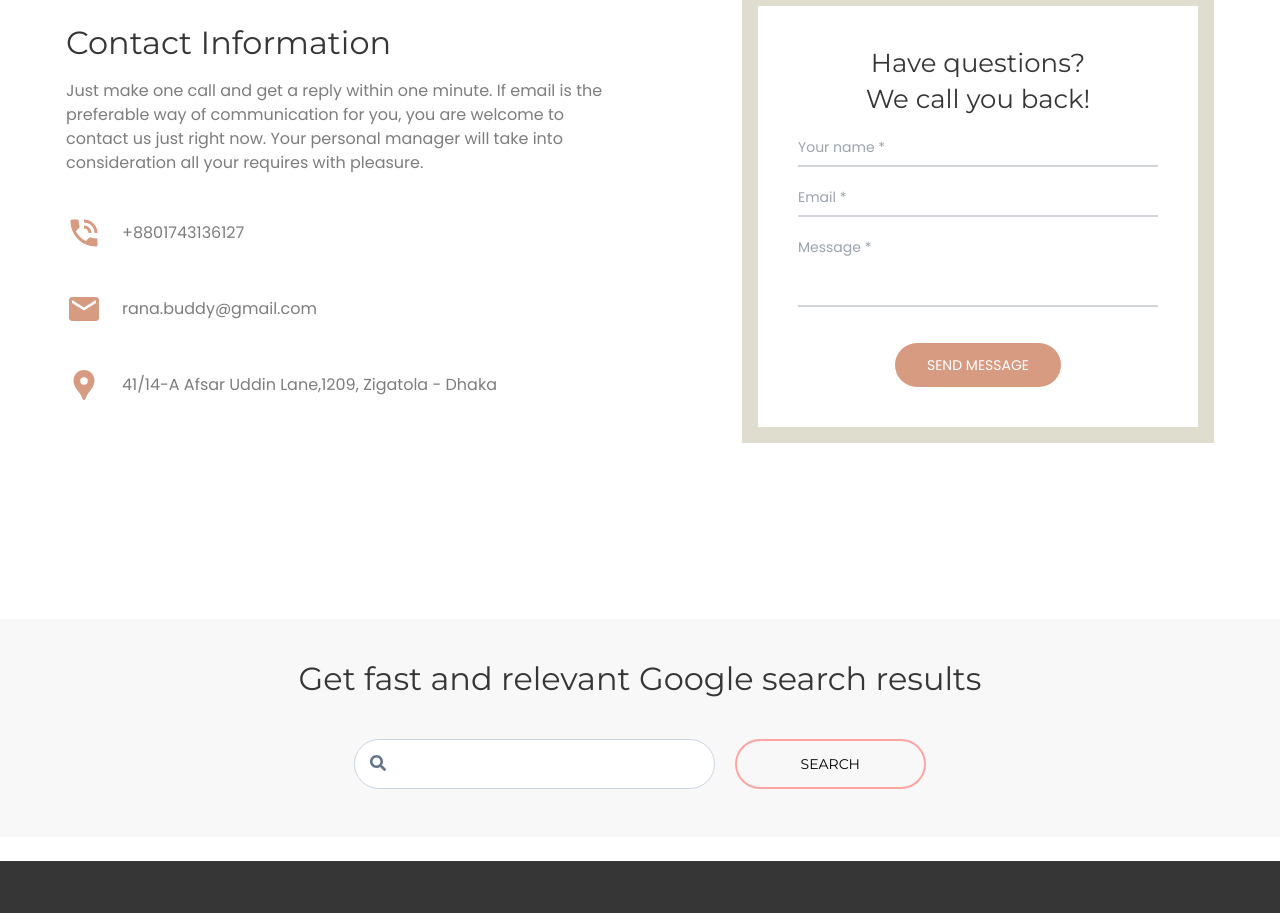
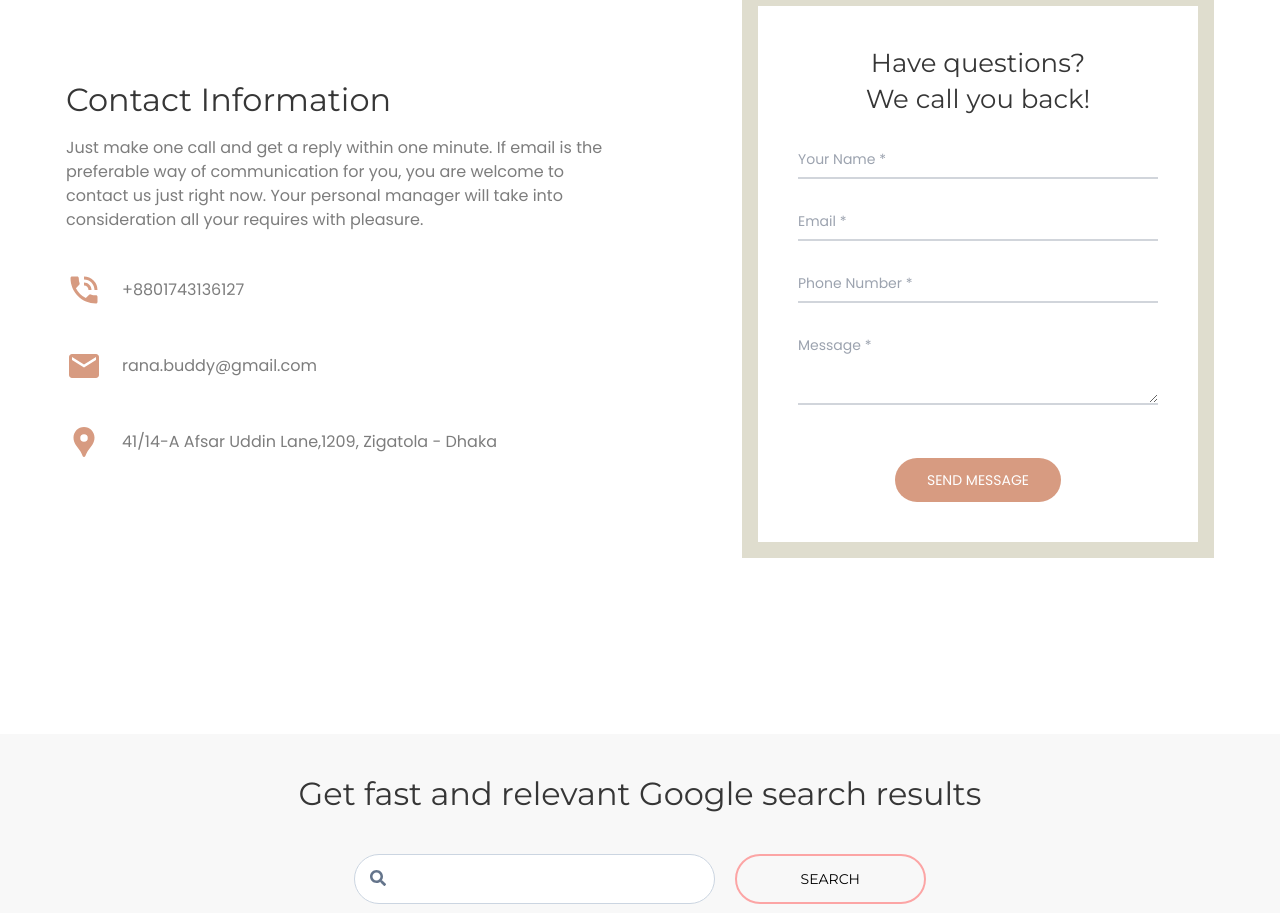
Before and after one commit to ashfakniloy/shannonit, a Next.js app: page / in a window 1280 px wide. Shown: the part 7160-8073 px from the top of the page. Built offline with nearby package versions, Linux system fonts and the light colour scheme.

Commit message:
added form submission to api

```diff
--- a/components/ContactInfo.js
+++ b/components/ContactInfo.js
@@ -1,19 +1,44 @@
-import { useState } from "react";
+import * as Yup from "yup";
+import { useFormik, Formik, Form } from "formik";
 import { MdPhoneInTalk, MdEmail, MdLocationPin } from "react-icons/md";
+import { ToastContainer, toast } from "react-toastify";
+import "react-toastify/dist/ReactToastify.css";
+import TextField from "./TextField";
 // import Image from "next/image";
 
+const API_URL = "https://boolalgback.herokuapp.com/saveinfo";
+
 function ContactInfo() {
-  const [name, setName] = useState("");
-  const [email, setEmail] = useState("");
-  const [message, setMessage] = useState("");
+  const initialvalues = {
+    name: "",
+    email: "",
+    number: "",
+    message: "",
+  };
 
-  const handleMessageSubmit = (e) => {
-    e.preventDefault();
-    console.log(name, email, message);
+  const validate = Yup.object({
+    name: Yup.string().required("Name is required"),
+    email: Yup.string().required("Email is required"),
+    number: Yup.string().required("Number is required"),
+    message: Yup.string().required("Message is required"),
+  });
+
+  const handleSubmit = async (values) => {
+    const res = await fetch(`${API_URL}`, {
+      method: "POST",
+      body: JSON.stringify(values),
+    });
+
+    if (res.ok) {
+      toast.success("Submitted Successfully!");
+    } else {
+      toast.error("Something went wrong!");
+    }
   };
 
   return (
     <div className="bg-white">
+      <ToastContainer />
       <div className="lg:container py-16 px-4 lg:py-44">
         <div className="grid lg:grid-cols-2 gap-8">
           <div className="lg:self-center">
@@ -27,12 +52,6 @@ function ContactInfo() {
             <div className="flex flex-col gap-7 lg:gap-10 mt-7 lg:mt-10  text-custom-gray3">
               <div className="flex items-center gap-5 ">
                 <MdPhoneInTalk className="text-4xl fill-custom-orange" />
-                {/* <Image
-                  src="/images/contact/phone.png"
-                  alt=""
-                  width={38}
-                  height={35}
-                /> */}
 
                 <a href="https://api.whatsapp.com/send?phone=+8801743136127">
                   +8801743136127
@@ -41,23 +60,11 @@ function ContactInfo() {
               <div className="flex items-center gap-5 ">
                 <MdEmail className="text-4xl fill-custom-orange" />
 
-                {/* <Image
-                  src="/images/contact/message.png"
-                  alt=""
-                  width={38}
-                  height={28}
-                /> */}
-
                 <a href="mailto:rana.buddy@gmail.com">rana.buddy@gmail.com</a>
               </div>
               <div className="flex items-center gap-5 ">
                 <MdLocationPin className="text-4xl fill-custom-orange" />
-                {/* <Image
-                  src="/images/contact/location.png"
-                  alt=""
-                  width={38}
-                  height={35}
-                /> */}
+
                 <p>41/14-A Afsar Uddin Lane,1209, Zigatola - Dhaka</p>
               </div>
             </div>
@@ -69,31 +76,34 @@ function ContactInfo() {
               <h1>We call you back!</h1>
             </div>
 
-            <form
-              className="mt-3 flex flex-col items-center text-sm text-custom-gray3"
-              onSubmit={handleMessageSubmit}
+            <Formik
+              initialValues={initialvalues}
+              validationSchema={validate}
+              onSubmit={(values, { resetForm }) => {
+                console.log("Submitted values", values);
+                handleSubmit(values);
+                resetForm();
+              }}
             >
-              <input
+              {(formik) => (
+                <Form>
+                  <div className="mt-3 flex flex-col items-center text-sm text-custom-gray3">
+                    <TextField
+                      placeholder="Your Name *"
+                      name="name"
                       type="text"
-                value={name}
-                onChange={(e) => setName(e.target.value)}
-                placeholder="Your name *"
-                className="w-full lg:w-[360px] outline-none py-2 border-b-2 border-gray-300 focus:border-red-500 "
                     />
-              <input
-                type="email"
-                value={email}
-                onChange={(e) => setEmail(e.target.value)}
-                placeholder="Email *"
-                className="mt-3 w-full lg:w-[360px] outline-none py-2 border-b-2 border-gray-300 focus:border-red-500 "
+                    <TextField placeholder="Email *" name="email" type="text" />
+                    <TextField
+                      placeholder="Phone Number *"
+                      name="number"
+                      type="text"
                     />
-              <textarea
+                    <TextField
+                      placeholder="Message *"
+                      name="message"
                       type="text"
-                value={message}
-                onChange={(e) => setMessage(e.target.value)}
-                placeholder="Message *"
-                rows="3"
-                className="mt-3 w-full lg:w-[360px] outline-none py-2 border-b-2 border-gray-300 focus:border-red-500 resize-none"
+                      textarea="true"
                     />
 
                     <button
@@ -102,7 +112,10 @@ function ContactInfo() {
                     >
                       send message
                     </button>
-            </form>
+                  </div>
+                </Form>
+              )}
+            </Formik>
           </div>
         </div>
       </div>
--- a/components/Services/Pricing2.js
+++ /dev/null
@@ -1,43 +0,0 @@
-import React, { useState } from "react";
-import PricingAccordion from "./PricingAccordion";
-
-const pricing = [
-  { name: "Basic Plan", price: "$24/mo" },
-  { name: "Standard Plan", price: "$50/mo" },
-  { name: "Pro Plan", price: "$100/mo" },
-];
-
-function Pricing() {
-  const [clicked, setClicked] = useState(false);
-
-  return (
-    <div className="bg-custom-gray4">
-      <div className="lg:container px-4 py-16 lg:py-40">
-        <div className="text-center">
-          <h1 className="heading-lg">Pricing</h1>
-          <p className="text-sm text-custom-gray3">Beautifully Mininal</p>
-        </div>
-
-        <div className="mt-5 flex flex-col items-center gap-7">
-          <div className="">
-            <p className="font-bold text-custom-gray3 focus:text-custom-orange">
-              Basic Plan
-            </p>
-          </div>
-          <div className="">
-            <p className="font-bold text-custom-gray3 focus:text-custom-orange">
-              Standard Plan
-            </p>
-          </div>
-          <div className="">
-            <p className="font-bold text-custom-gray3 focus:text-custom-orange">
-              Pro Plan
-            </p>
-          </div>
-        </div>
-      </div>
-    </div>
-  );
-}
-
-export default Pricing;
--- /dev/null
+++ b/components/TextField.js
@@ -0,0 +1,34 @@
+import { useField, ErrorMessage } from "formik";
+
+function TextField({ label, ...props }) {
+  const [field, meta] = useField(props);
+
+  return (
+    <div className="">
+      <div className="my-3 relative">
+        {props.textarea ? (
+          <textarea
+            className="w-full lg:w-[360px] outline-none py-2 border-b-2 border-gray-300 focus:border-red-500"
+            rows="3"
+            id={field.name}
+            {...field}
+            {...props}
+          />
+        ) : (
+          <input
+            className="w-full lg:w-[360px] outline-none py-2 border-b-2 border-gray-300 focus:border-red-500"
+            id={field.name}
+            {...field}
+            {...props}
+          />
+        )}
+
+        <p className="absolute -bottom-4 text-custom-red text-xs">
+          <ErrorMessage name={field.name} />
+        </p>
+      </div>
+    </div>
+  );
+}
+
+export default TextField;
--- a/package.json
+++ b/package.json
@@ -10,6 +10,7 @@
   },
   "dependencies": {
     "@reach/dialog": "^0.16.2",
+    "formik": "^2.2.9",
     "next": "12.1.0",
     "react": "17.0.2",
     "react-countup": "^6.1.1",
@@ -17,8 +18,10 @@
     "react-icons": "^4.3.1",
     "react-modal": "^3.14.4",
     "react-slick": "^0.28.1",
+    "react-toastify": "^8.2.0",
     "react-waypoint": "^10.1.0",
-    "slick-carousel": "^1.8.1"
+    "slick-carousel": "^1.8.1",
+    "yup": "^0.32.11"
   },
   "devDependencies": {
     "autoprefixer": "^10.4.2",
```
Also changed, not shown: 1 other file (tests, documents, lock files or other folders). Lines whose indentation alone changed are shown as unchanged.
